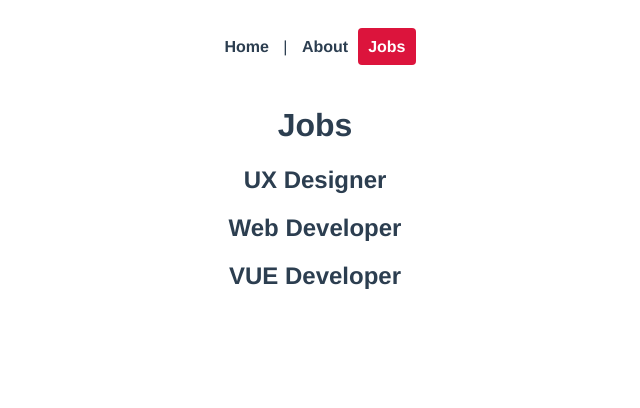
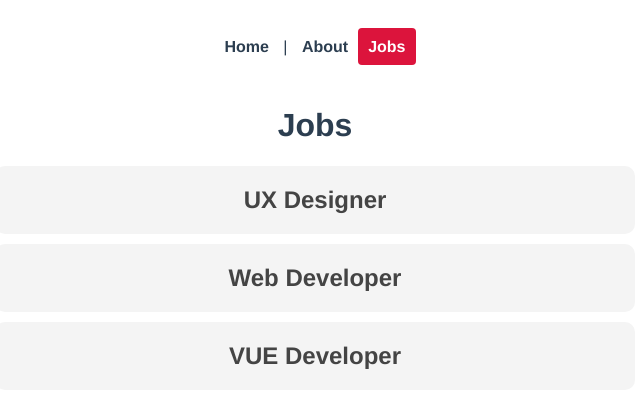
Before and after one commit to JacekCzajkowski/jobs_app, a Vue app: page /jobs in a window 1280 px wide. Shown: the top 408 px of the page, without its empty margins (325-965 px from the left). Built offline with nearby package versions, Linux system fonts and the light colour scheme.

Commit message:
project update

```diff
--- a/src/router/index.js
+++ b/src/router/index.js
@@ -1,6 +1,7 @@
 import { createRouter, createWebHistory } from 'vue-router'
 import Home from '../views/Home.vue'
 import About from '../views/About.vue'
+import NotFound from '../views/NotFound.vue'
 import Jobs from '../views/jobs/Jobs.vue'
 import JobDetails from '../views/jobs/JobDetails.vue'
 
@@ -28,7 +29,19 @@
   {
     path: '/jobs/:id',
     name: 'JobDetails',
-    component: JobDetails
+    component: JobDetails,
+    props: true
+  },
+  // redirect
+  {
+    path: '/all-jobs',
+    redirect: '/jobs'
+  },
+  // catchall 404
+  {
+    path: '/:catchAll(.*)',
+    name: 'NotFound',
+    component: NotFound
   }
 ]
 
--- /dev/null
+++ b/src/views/NotFound.vue
@@ -0,0 +1,4 @@
+<template>
+  <h2>404</h2>
+  <h3>Page not found</h3>
+</template>
--- a/src/views/jobs/JobDetails.vue
+++ b/src/views/jobs/JobDetails.vue
@@ -5,11 +5,12 @@
 
 <script>
 export default {
-  data() {
-    return {
-      id: this.$route.params.id
-    }
-  }
+  props: ['id'],
+  // data() {
+  //   return {
+  //     id: this.$route.params.id
+  //   }
+  // }
 }
 </script>
 
--- a/src/views/jobs/Jobs.vue
+++ b/src/views/jobs/Jobs.vue
@@ -1,7 +1,9 @@
 <template>
   <h1>Jobs</h1>
-  <div v-for="job in jobs" :key="job.id">
-    <h2>{{ job.title }}</h2>
+  <div v-for="job in jobs" :key="job.id" class="job">
+    <router-link :to="{ name: 'JobDetails', params: { id: job.id }}">
+      <h2>{{ job.title }}</h2>
+    </router-link>
   </div>
 </template>
 
@@ -20,5 +22,19 @@
 </script>
 
 <style>
-
+  .job h2{
+    background: #f4f4f4;
+    padding: 20px;
+    border-radius: 10px;
+    margin: 10px auto;
+    max-width: 600px;
+    cursor: pointer;
+    color: #444;
+  }
+  .job h2:hover {
+    background: #ddd;
+  }
+  .job a{
+    text-decoration: none;
+  }
 </style>
```
